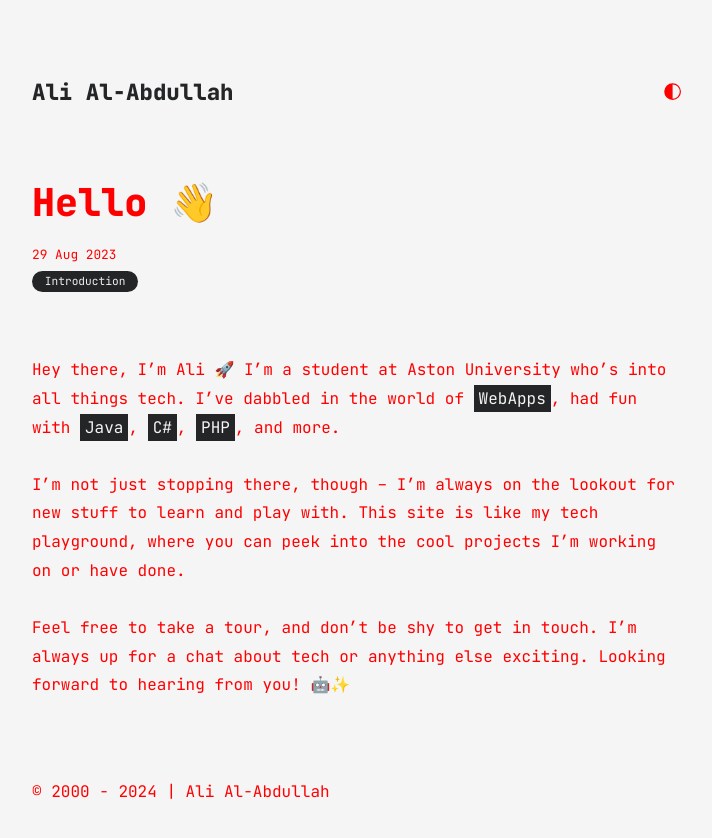
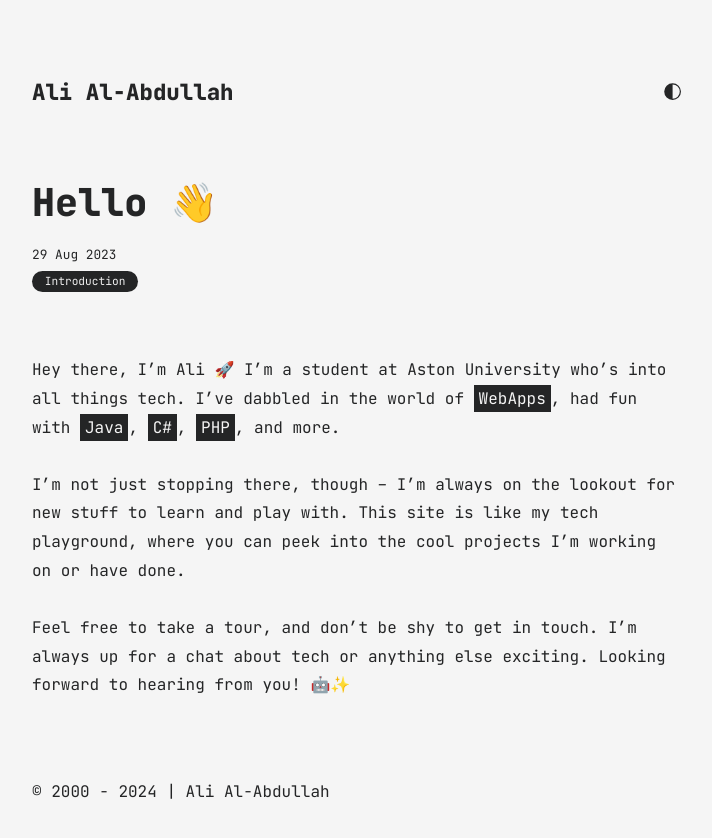
Before and after one commit to ArcticXO/arcticxo.github.io, a Jekyll site: the page built from all_collections/_posts/2023-08-29-Hello.md, in a window 1280 px wide. Shown: the top 838 px of the page, without its empty margins (283-995 px from the left). Built offline with Jekyll 4.4.1, drawn with Linux system fonts in a browser that asks for light colours.

Commit message:
tirqoiuse

```diff
--- a/assets/css/post.css
+++ b/assets/css/post.css
@@ -14,8 +14,8 @@
 }
 html,
 body {
-  color: red;
-  background-color: var(--gray-6);
+  color: var(--white-2);
+  background-color: palegreen;
   font-family: "JetBrains Mono", monospace;
   line-height: 2rem;
   background-color: var(--gray-5);
```
